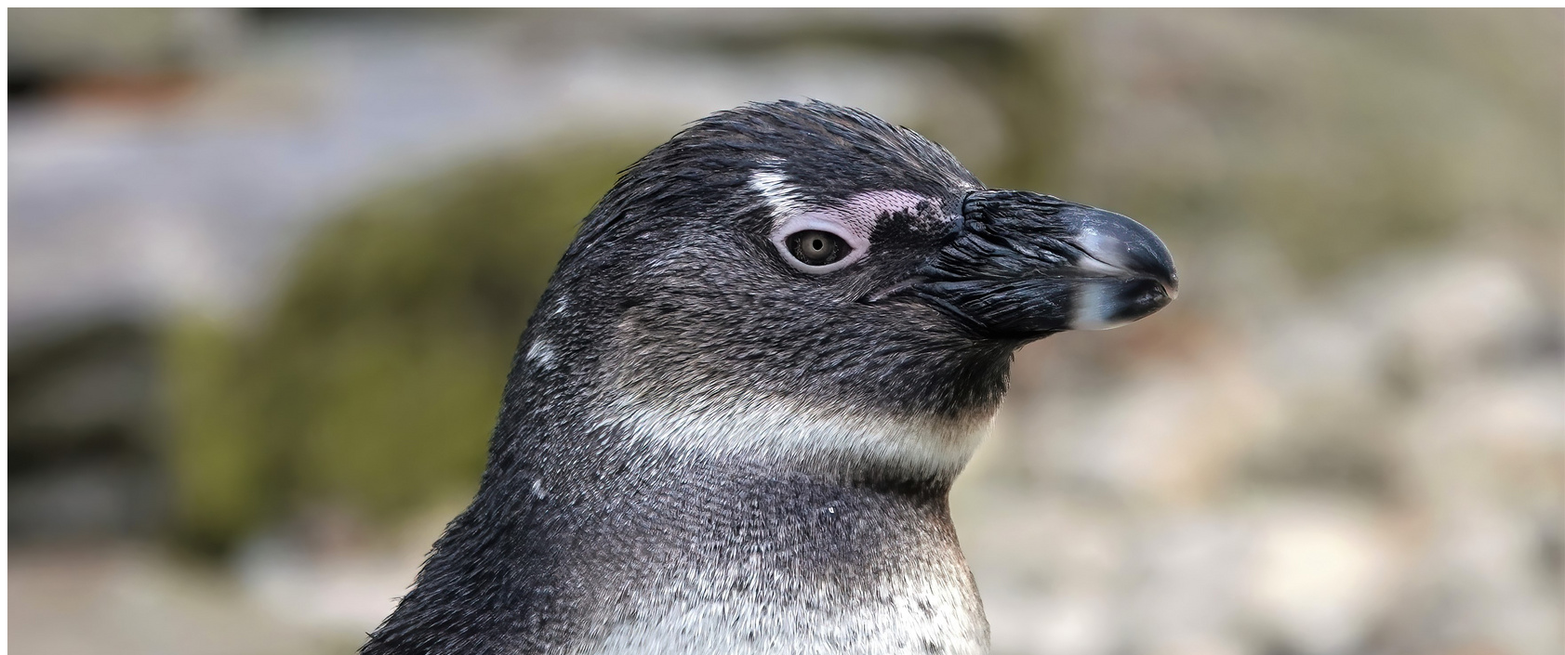
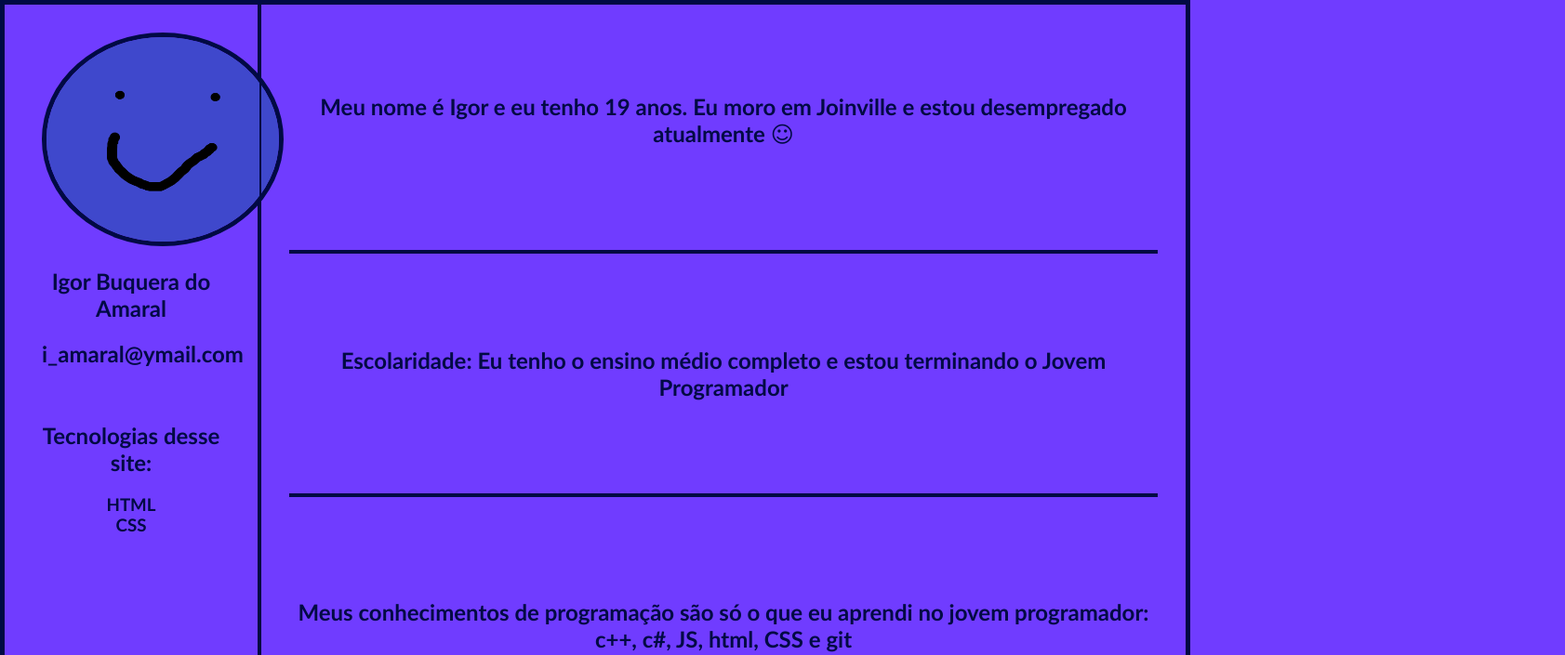
Before and after one commit to Spellho/Spellho.github.io, a plain HTML site: page index.html in a window 1280 px wide. Shown: the top 705 px of the page at 93% size, 1683 px wide, since content can reach past the window. Drawn offline with Linux system fonts and the light colour scheme.

Commit message:
todo o resto

```diff
--- a/assets/css/styles.css
+++ b/assets/css/styles.css
@@ -0,0 +1,45 @@
+body {
+    font-family: 'Trebuchet MS', 'Lucida Sans Unicode', 'Lucida Grande', 'Lucida Sans', Arial, sans-serif;
+    margin: 0;
+    display: flex;
+    flex-direction: row;
+    height: 99vh;
+    background-color: rgb(112, 60, 255);
+    color: rgb(0, 10, 68);
+    border: solid 5px rgb(0, 10, 68);
+    padding: 0;
+}
+
+section {
+    display: flex;
+    flex-direction: column;
+    padding: 30px;
+}
+
+#left {
+    border-right: solid 2.5px rgb(0, 10, 68);
+    text-align: center;
+    padding: 30px 40px 30px 40px;
+    width: 15vw;
+}
+
+#right {
+    border-left: solid 2.5px rgb(0, 10, 68);
+    gap: 70px;
+    justify-content: center;
+    text-align: center;
+    width: 85vw;
+}
+
+img {
+    height: 220px;
+    width: 250px;
+    border-radius: 100%;
+    border: solid 5px rgb(0, 10, 68);
+}
+
+#mid {
+    border-top: solid 4px rgb(0, 10, 68);
+    border-bottom: solid 4px rgb(0, 10, 68);
+    padding: 100px 10px 100px 10px;
+}
--- a/index.html
+++ b/index.html
@@ -7,16 +7,21 @@
     <title>Site Pessoal</title>
 </head>
 <body>
-    <section>
+    <section id="left">
         <div>
-            <img src="./assets/img/image.jpg" alt="">
+            <img src="./assets/img/smile.png" alt="">
         </div>
         <div>
             <h2>Igor Buquera do Amaral</h2>
             <h2>i_amaral@ymail.com</h2>
-            <br><h2>Tecnologias:</h2>
+            <br><h2>Tecnologias desse site:</h2>
             <h3>HTML <br>CSS</h3>
         </div>
     </section>
+    <section id="right">
+        <h1 id="top">Meu nome é Igor e eu tenho 19 anos. Eu moro em Joinville e estou desempregado atualmente ☺</h3>
+        <h1 id="mid">Escolaridade: Eu tenho o ensino médio completo e estou terminando o Jovem Programador</h3>
+        <h1>Meus conhecimentos de programação são só o que eu aprendi no jovem programador: c++, c#, JS, html, CSS e git</h3>
+    </section>
 </body>
 </html>
```
Also changed, not shown: assets/img/image.jpg (deleted), assets/img/smile.png (added).
